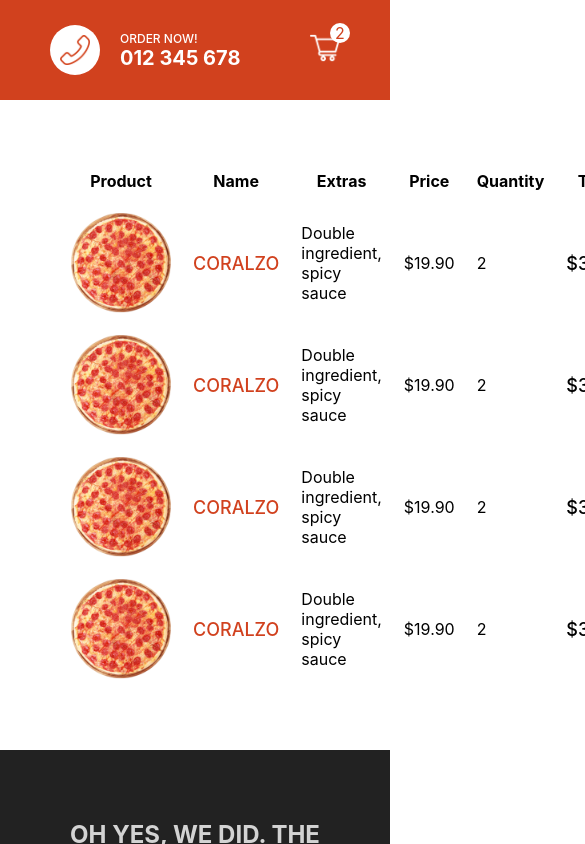
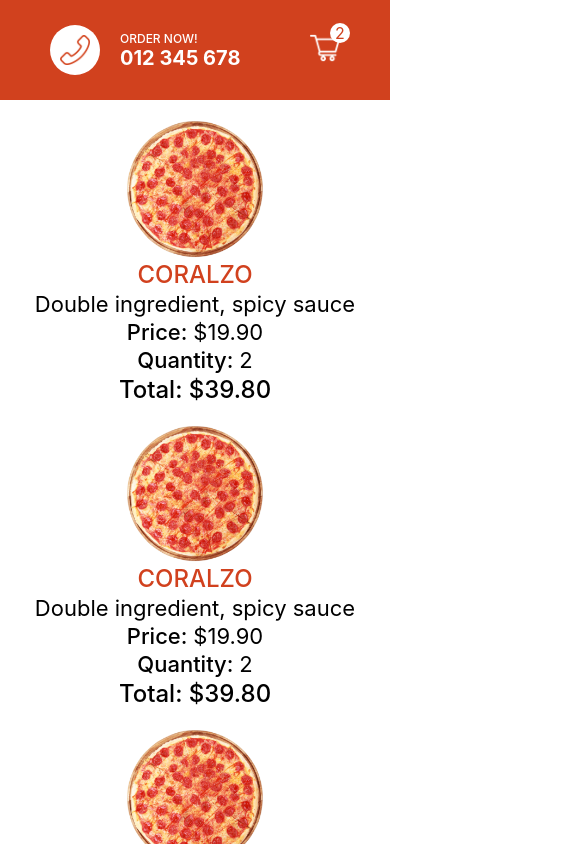
Before and after one commit to mhhasanmehedi/next-restuarant, a Next.js app: page /cart in a window 390 px wide. Shown: the top 844 px of the page, 585 px wide, since content can reach past the window. Built offline with nearby package versions, Linux system fonts and the light colour scheme.

Commit message:
frontend design done

```diff
--- a/styles/Cart.module.css
+++ b/styles/Cart.module.css
@@ -56,3 +56,61 @@
   cursor: pointer;
   margin-top: 20px;
 }
+
+@media (max-width: 480px) {
+  .container {
+    flex-direction: column;
+    padding: 20px;
+  }
+
+  .table {
+    display: flex;
+    flex-direction: column;
+    align-items: center;
+    justify-content: center;
+  }
+
+  .trTitle {
+    display: none;
+  }
+
+  .tr {
+    display: flex;
+    flex-direction: column;
+    align-items: center;
+    justify-content: center;
+    margin-bottom: 20px;
+  }
+
+  .imgContainer {
+    width: 35vw;
+    height: 35vw;
+  }
+
+  .name,
+  .total {
+    font-size: 24px;
+  }
+
+  .extras,
+  .price,
+  .quantity {
+    font-size: 22px;
+  }
+  .price::before {
+    content: "Price: ";
+    font-weight: 500;
+  }
+  .quantity::before {
+    content: "Quantity: ";
+    font-weight: 500;
+  }
+  .total::before {
+    content: "Total: ";
+    font-weight: 500;
+  }
+
+  .wrapper {
+    width: 100%;
+  }
+}
--- a/styles/Order.module.css
+++ b/styles/Order.module.css
@@ -11,7 +11,7 @@
 }
 
 .table {
-  height: 100%;
+  width: 100%;
   text-align: left;
   margin-bottom: 50px;
 }
@@ -79,3 +79,57 @@
   margin-top: 20px;
   cursor: not-allowed;
 }
+
+@media (max-width: 480px) {
+  .container {
+    flex-direction: column;
+  }
+
+  .wrapper {
+    width: 100%;
+    padding: 20px;
+  }
+
+  .trTitle {
+    display: none;
+  }
+
+  .tr {
+    display: flex;
+    /* align-items: center; */
+    justify-content: center;
+    flex-direction: column;
+    font-size: 20px;
+  }
+
+  .id::before {
+    content: "Order ID: ";
+    font-weight: 500;
+  }
+
+  .name::before {
+    content: "Customer: ";
+    font-weight: 500;
+  }
+
+  .address::before {
+    content: "Address: ";
+    font-weight: 500;
+  }
+
+  .total::before {
+    content: "Total Price: ";
+    font-weight: 500;
+  }
+
+  .row:nth-of-type(2) {
+    width: 100%;
+    flex-wrap: wrap;
+  }
+
+  .done,
+  .undone,
+  .inProgress {
+    margin-bottom: 20px;
+  }
+}
```
